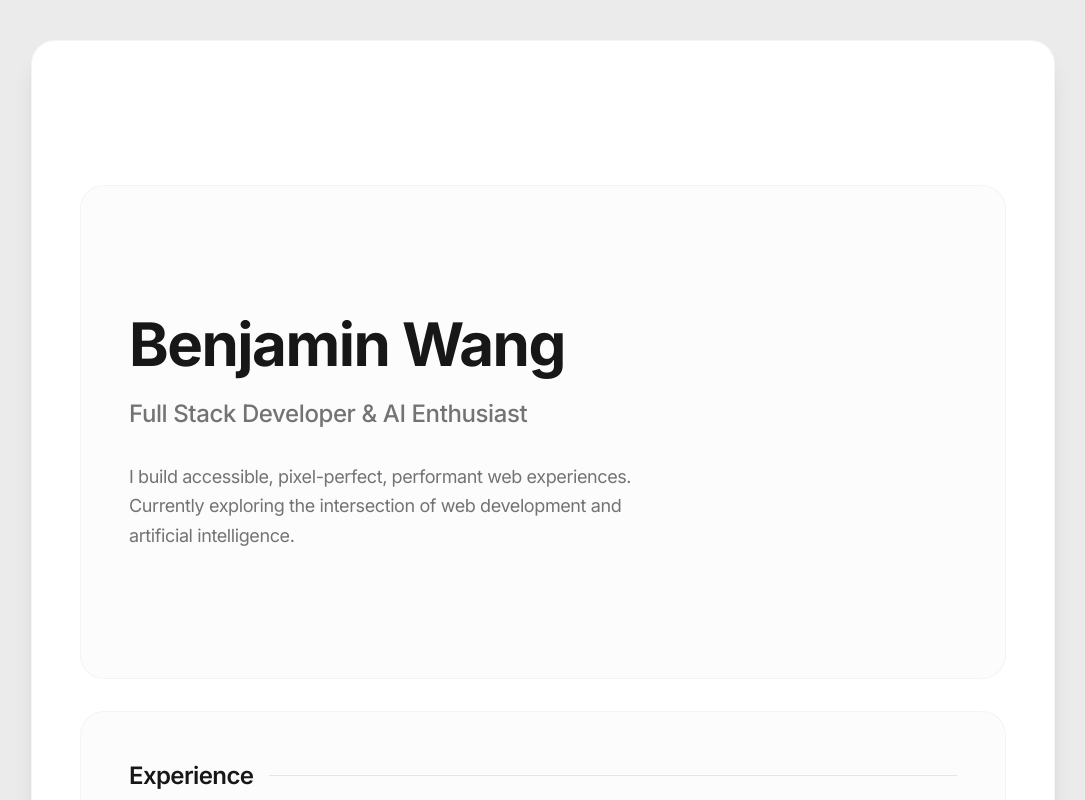
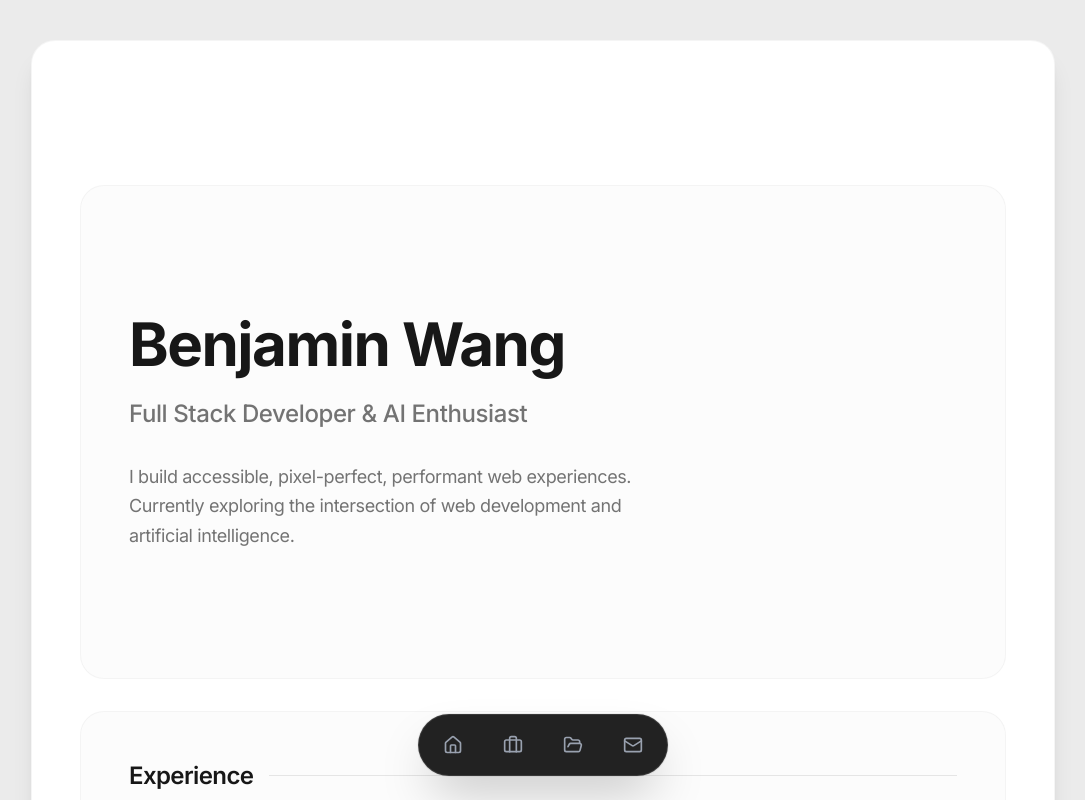
Before and after one commit to Benjam11n/Portfolio, a Next.js app: page / in a window 1280 px wide. Shown: the top 800 px of the page, without its empty margins (97-1182 px from the left). Built offline with nearby package versions, Linux system fonts and the light colour scheme; no server answers.

Commit message:
feat: add smooth scrolling with Lenis and implement new Navbar component

```diff
--- a/app/layout.tsx
+++ b/app/layout.tsx
@@ -2,6 +2,8 @@ import './globals.css';
 import type { Metadata } from 'next';
 import { Inter } from 'next/font/google';
 
+import { Navbar } from '@/components/nue/Navbar';
+import { SmoothScroll } from '@/components/SmoothScroll';
 import { ThemeProvider } from '@/components/ThemeProvider';
 
 const inter = Inter({ subsets: ['latin'], variable: '--font-sans' });
@@ -60,7 +62,10 @@ export default function RootLayout({
       <body className={`${inter.variable} font-sans antialiased bg-background text-foreground flex justify-center py-6 sm:py-10 min-h-screen`}>
         <ThemeProvider attribute="class" defaultTheme="light" disableTransitionOnChange>
           <div className="relative w-full max-w-5xl mx-4 sm:mx-8 bg-card rounded-3xl shadow-xl overflow-hidden border border-border/40">
-            {children}
+            <SmoothScroll>
+              {children}
+            </SmoothScroll>
+            <Navbar />
           </div>
         </ThemeProvider>
       </body>
--- /dev/null
+++ b/components/SmoothScroll.tsx
@@ -0,0 +1,30 @@
+'use client';
+
+import 'lenis/dist/lenis.css';
+import Lenis from 'lenis';
+import { useEffect } from 'react';
+
+export const SmoothScroll = ({ children }: { children: React.ReactNode }) => {
+  useEffect(() => {
+    const lenis = new Lenis({
+      duration: 1.2,
+      easing: (t) => Math.min(1, 1.001 - Math.pow(2, -10 * t)), // https://www.desmos.com/calculator/brs54l4xou
+      smoothWheel: true,
+      wheelMultiplier: 1,
+      touchMultiplier: 2,
+    });
+
+    function raf(time: number) {
+      lenis.raf(time);
+      requestAnimationFrame(raf);
+    }
+
+    requestAnimationFrame(raf);
+
+    return () => {
+      lenis.destroy();
+    };
+  }, []);
+
+  return <>{children}</>;
+};
--- /dev/null
+++ b/components/nue/Navbar.tsx
@@ -0,0 +1,34 @@
+'use client';
+
+import { Briefcase, FolderOpen, Home, Mail, User } from 'lucide-react';
+import Link from 'next/link';
+import { usePathname } from 'next/navigation';
+
+const navItems = [
+  { name: 'Home', href: '/', icon: Home },
+  { name: 'Experience', href: '#experience', icon: Briefcase },
+  { name: 'Projects', href: '#projects', icon: FolderOpen },
+  { name: 'Contact', href: '#contact', icon: Mail },
+];
+
+export const Navbar = () => {
+  return (
+    <div className="fixed bottom-6 left-1/2 -translate-x-1/2 z-50">
+      <nav className="flex items-center gap-1 p-1.5 rounded-full bg-primary/95 backdrop-blur-md shadow-2xl border border-white/10 ring-1 ring-black/5">
+        {navItems.map((item) => (
+          <Link
+            key={item.name}
+            href={item.href}
+            className="flex flex-col items-center justify-center w-14 h-12 rounded-full transition-all duration-300 hover:bg-white/10 group"
+          >
+            <item.icon className="w-5 h-5 text-gray-400 group-hover:text-white transition-colors duration-300" />
+            <span className="text-[10px] font-medium text-gray-500 mt-0.5 group-hover:text-gray-200 transition-colors duration-300 opacity-0 group-hover:opacity-100 absolute translate-y-4 group-hover:translate-y-3">
+              {item.name}
+            </span>
+            <span className="sr-only">{item.name}</span>
+          </Link>
+        ))}
+      </nav>
+    </div>
+  );
+};
--- a/package.json
+++ b/package.json
@@ -31,6 +31,7 @@
     "gsap": "^3.14.2",
     "jotai": "^2.16.0",
     "knip": "^5.77.1",
+    "lenis": "^1.3.16",
     "lodash": "^4.17.21",
     "lucide-react": "^0.562.0",
     "matter-js": "^0.20.0",
```
Also changed, not shown: 1 other file (tests, documents, lock files or other folders).
